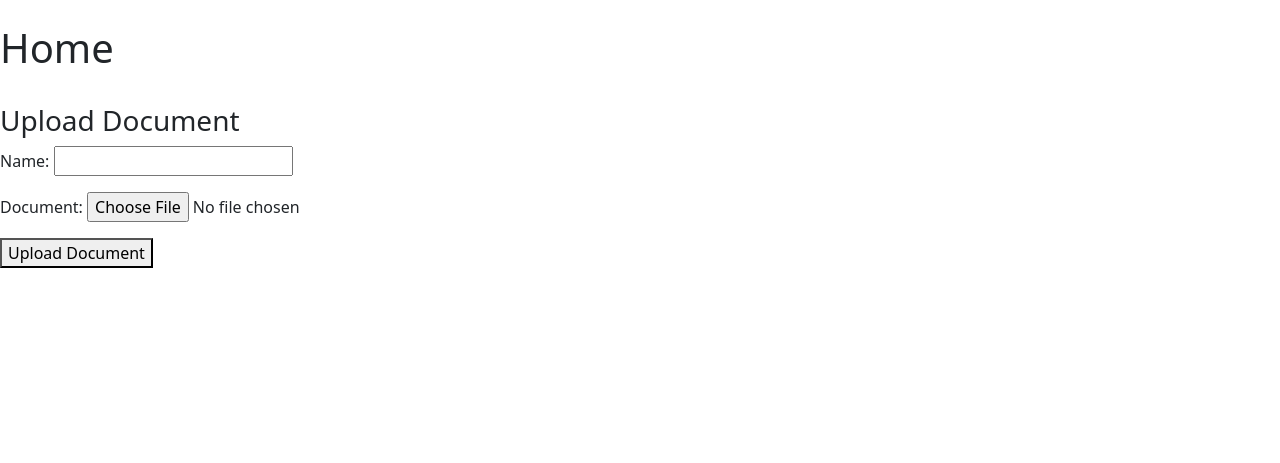
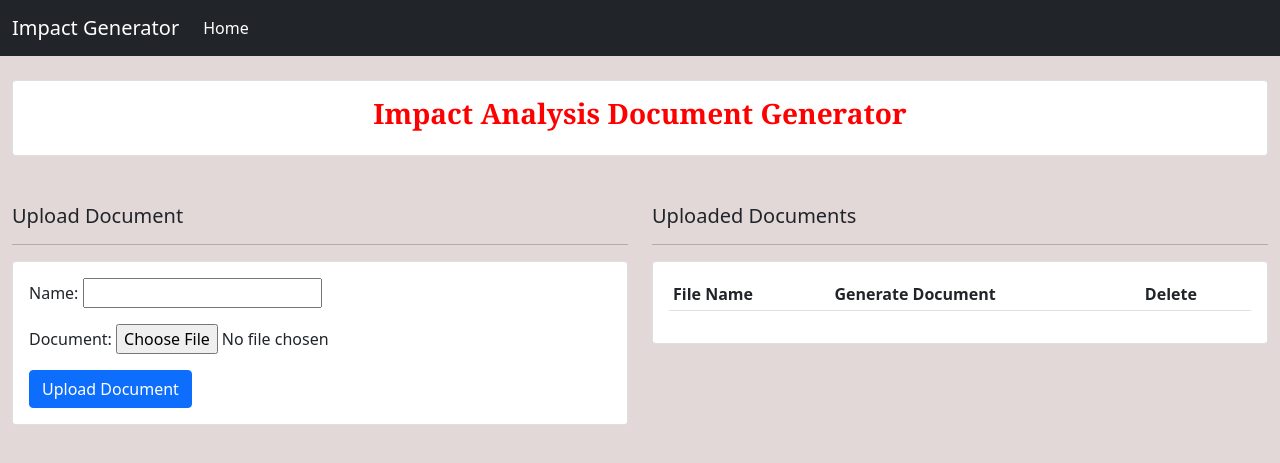
Before and after one commit to gokulakannan19/DJANGO-EXCEL-MAN, a Django app: page / in a window 1280 px wide. Shown: the top 463 px of the page. Run offline with Django 3.2, Linux system fonts and the light colour scheme; data that the repository does not hold is empty.

Commit message:
project completed

```diff
--- a/impactgenerator/templates/impactgenerator/home.html
+++ b/impactgenerator/templates/impactgenerator/home.html
@@ -1,24 +1,54 @@
+
 {% extends 'impactgenerator/main.html' %}
-
+{% load static %}
 
 {% block content %}
 <br>
-    <h1>Home</h1>
-    <br>
-    <h3>Upload Document</h3>
+    <div class="row">
+        <div class="col-md">
+            <div class="card card-body">
+                <h3 style="text-align: center;" id="banner">Impact Analysis Document Generator</h3>
+            </div>
+        </div>
+    </div>
+<br><br>
+    <div class="row">
+        <div class="col-md-6">
+            <h5>Upload Document</h5>
+            <hr>
+            <div class="card card-body">
                 <form method="POST", enctype="multipart/form-data">
                     {% csrf_token %}
                     {{ form.as_p }}
                     <!-- <input type="text" name="name">
                     <input type="file" name="document"> -->
-        <button type="submit">Upload Document</button>
+                    <button class="btn btn-primary" type="submit">Upload Document</button>
                 </form>
+            </div>
+        </div>
+        <div class="col-md-6">
+            <h5>Uploaded Documents</h5>
+            <hr>
+            <div class="card card-body">
 
+                <table class="table table-sm">
+
+                <tr>
+                    <th>File Name</th>
+                    <th>Generate Document</th>
+                    <th>Delete</th>
+                </tr>
 
                 {% for document in documents %}
-        <h3>document.name</h3>
-        <a href="{% url 'create_impact' document.id %}">generate impact doc</a>
+                <tr>
+                    <th>{{ document.name }}</th>
+                    <th><a href="{% url 'create_impact' document.id %}" class="btn btn-warning btn-sm">Generate Impact Document</a></th>
+                    <th><a href="{% url 'delete_document' document.id %}" class="btn btn-danger btn-sm">Delete</a></th>
+                </tr>
                 {% endfor %}
-
+                </table>
+            </div>
+        </div>
+    </div>
 
 {% endblock content %}
--- a/impactgenerator/templates/impactgenerator/main.html
+++ b/impactgenerator/templates/impactgenerator/main.html
@@ -1,4 +1,5 @@
 <!DOCTYPE html>
+{% load static %}
 <html lang="en">
 <head>
     <meta charset="UTF-8">
@@ -10,14 +11,30 @@
     <!-- CSS only -->
     <link href="https://cdn.jsdelivr.net/npm/bootstrap@5.0.2/dist/css/bootstrap.min.css" rel="stylesheet" integrity="sha384-EVSTQN3/azprG1Anm3QDgpJLIm9Nao0Yz1ztcQTwFspd3yD65VohhpuuCOmLASjC" crossorigin="anonymous">
 
+    <!-- Link Custom css -->
+    <link rel="stylesheet" type="text/css" href="{% static 'css/main.css' %}"
+
 </head>
 <body>
+    <nav class="navbar navbar-expand-lg navbar-dark bg-dark">
+        <div class="container-fluid">
+          <a class="navbar-brand" href="#">Impact Generator</a>
+          <button class="navbar-toggler" type="button" data-bs-toggle="collapse" data-bs-target="#navbarNavAltMarkup" aria-controls="navbarNavAltMarkup" aria-expanded="false" aria-label="Toggle navigation">
+            <span class="navbar-toggler-icon"></span>
+          </button>
+          <div class="collapse navbar-collapse" id="navbarNavAltMarkup">
+            <div class="navbar-nav">
+              <a class="nav-link active" aria-current="page" href="#">Home</a>
+            </div>
+          </div>
+        </div>
+      </nav>
 
-
+<div class="container-fluid">
     {% block content %}
 
     {% endblock content %}
-
+</div>
 
 </body>
 <!-- Bootstrap JS -->
--- a/impactgenerator/urls.py
+++ b/impactgenerator/urls.py
@@ -4,7 +4,9 @@ from . import views
 urlpatterns = [
     path('', views.home, name="home"),
     path('create_impact/<str:pk>/', views.create_impact, name="create_impact"),
+    path('delete_document/<str:pk>/',
+         views.delete_document, name="delete_document"),
     # path('upload/', views.upload, name="upload"),
     # path('document/', views.document, name="document"),
-    # path('document/upload/', views.upload_document, name="upload_document")
+    # path('document/upload/', views.upload_document, name="upload_document")delete_document
 ]
--- a/impactgenerator/views.py
+++ b/impactgenerator/views.py
@@ -1,19 +1,12 @@
-from datetime import datetime
-from django import forms
-from django.forms.widgets import DateTimeInput
+from os import write
 from django.shortcuts import render, redirect
-from django.core.files.storage import FileSystemStorage
-from django.core.files import File
-from django.core.files.base import ContentFile, File
 from django.http import HttpResponse
 from .forms import DocumentForm
 from .models import Document
 import pandas as pd
 import openpyxl
 from openpyxl import Workbook
-from openpyxl.styles import Alignment
-from django.conf import settings
-import datetime
+from openpyxl.styles import PatternFill, Border, Side, Alignment, Protection, Font
 
 
 def home(request):
@@ -52,21 +45,64 @@ def create_impact(request, pk):
     write_wb['Sheet'].title = "Impact Analysis"
     write_sheet = write_wb.active
 
-    write_sheet['A1'] = "S.No"
-    write_sheet['B1'] = "Status"
-    write_sheet['C1'] = "Bug ID"
-    write_sheet['D1'] = "Bug Description"
-    write_sheet['E1'] = "DDC"
-    write_sheet['F1'] = "Area of Fix from GE(file name)"
-    write_sheet['G1'] = "Before Fix"
-    write_sheet['H1'] = "After Fix"
-    write_sheet['I1'] = "Scenario description in detail"
-    write_sheet['J1'] = "Expected output"
-    write_sheet['K1'] = "CH LL review status (For J ~ N col)"
-    write_sheet['L1'] = "Retest Result"
-    write_sheet['M1'] = "Executed on (DD/MM/YYYY)"
-    write_sheet['N1'] = "CH Bug ID"
-    write_sheet['O1'] = "Comments"
+    write_sheet.column_dimensions['B'].width = 20
+    write_sheet.column_dimensions['C'].width = 20
+    write_sheet.column_dimensions['D'].width = 50
+    write_sheet.column_dimensions['E'].width = 20
+    write_sheet.column_dimensions['F'].width = 50
+    write_sheet.column_dimensions['G'].width = 50
+    write_sheet.column_dimensions['H'].width = 50
+    write_sheet.column_dimensions['I'].width = 50
+    write_sheet.column_dimensions['J'].width = 50
+    write_sheet.column_dimensions['K'].width = 20
+    write_sheet.column_dimensions['L'].width = 20
+    write_sheet.column_dimensions['M'].width = 20
+    write_sheet.column_dimensions['N'].width = 20
+    write_sheet.column_dimensions['O'].width = 50
+
+    font1 = Font(name='Calibri', bold=True, size=14)
+    font2 = Font(name='Calibri', bold=True, size=11)
+    # Heading row 1
+    write_sheet['B2'] = "Test Execution on"
+    # write_sheet['B2'].font = font1
+    write_sheet['C2'] = ""
+    # write_sheet['C2'].font = font1
+    write_sheet['D2'] = "Executed By"
+    # write_sheet['D2'].font = font1
+    write_sheet['E2'] = ""
+    # write_sheet['E2'].font = font1
+
+    # Heading Row 2
+    write_sheet['B3'] = "Test Execution for"
+    # write_sheet['B3'].font = font1
+    write_sheet['C3'] = ""
+    # write_sheet['C3'].font = font1
+    write_sheet['D3'] = "Reviewed By"
+    # write_sheet['D3'].font = font1
+    write_sheet['E3'] = ""
+    # write_sheet['E3'].font = font1
+    for row in range(2, 4):
+        for col in range(1, write_sheet.max_column+1):
+            write_sheet.cell(row=row, column=col).font = font1
+
+    write_sheet['A5'] = "S.No"
+    write_sheet['B5'] = "Status"
+    write_sheet['C5'] = "Bug ID"
+    write_sheet['D5'] = "Bug Description"
+    write_sheet['E5'] = "DDC"
+    write_sheet['F5'] = "Area of Fix from GE(file name)"
+    write_sheet['G5'] = "Before Fix"
+    write_sheet['H5'] = "Afont1er Fix"
+    write_sheet['I5'] = "Scenario description in detail"
+    write_sheet['J5'] = "Expected output"
+    write_sheet['K5'] = "CH LL review status (For J ~ N col)"
+    write_sheet['L5'] = "Retest Result"
+    write_sheet['M5'] = "Executed on (DD/MM/YYYY)"
+    write_sheet['N5'] = "CH Bug ID"
+    write_sheet['O5'] = "Comments"
+
+    for col in range(1, write_sheet.max_column+1):
+        write_sheet.cell(row=5, column=col).font = font2
 
     # to get the current sheet name
     sheet_name = read_wb.active.title
@@ -90,19 +126,22 @@ def create_impact(request, pk):
             print("found")
             col_value = col
             # print(col_value)
-            count = 2
-            for row_count in range(2, sheet1.max_row):
+            s_no = 1
+            count = 6
+            for row_count in range(2, sheet1.max_row+1):
                 result = sheet1.cell(row_count, col_value).value
 
                 write_sheet['B'+str(count)] = result
+                write_sheet['A'+str(count)] = s_no
                 count = count + 1
+                s_no = s_no+1
                 # print(count)
         elif column_header == "#":
             print("found")
             col_value = col
             # print(col_value)
-            count = 2
-            for row_count in range(2, sheet1.max_row):
+            count = 6
+            for row_count in range(2, sheet1.max_row+1):
                 result = sheet1.cell(row_count, col_value).value
 
                 write_sheet['C'+str(count)] = result
@@ -112,8 +151,8 @@ def create_impact(request, pk):
             print("found")
             col_value = col
             # print(col_value)
-            count = 2
-            for row_count in range(2, sheet1.max_row):
+            count = 6
+            for row_count in range(2, sheet1.max_row+1):
                 result = sheet1.cell(row_count, col_value).value
                 # print(result)
                 result = result.lower()
@@ -157,8 +196,8 @@ def create_impact(request, pk):
             print("found")
             col_value = col
             # print(col_value)
-            count = 2
-            for row_count in range(2, sheet1.max_row):
+            count = 6
+            for row_count in range(2, sheet1.max_row+1):
                 result = sheet1.cell(row_count, col_value).value
 
                 write_sheet['E'+str(count)] = result.strip()
@@ -168,12 +207,34 @@ def create_impact(request, pk):
             print("found")
             col_value = col
             # print(col_value)
-            count = 2
-            for row_count in range(2, sheet1.max_row):
+            count = 6
+            for row_count in range(2, sheet1.max_row+1):
                 result = sheet1.cell(row_count, col_value).value
 
                 write_sheet['D'+str(count)] = result.strip()
                 count = count + 1
 
+    alignment = Alignment(
+        vertical='center',
+        wrap_text=True,
+    )
+
+    for row in range(1, write_sheet.max_row+1):
+        for col in range(1, write_sheet.max_column+1):
+            write_sheet.cell(row=row, column=col).alignment = alignment
     write_wb.save(response)
     return response
+
+
+def delete_document(request, pk):
+    document = Document.objects.get(id=pk)
+
+    if request.method == "POST":
+        document.delete()
+        return redirect('home')
+
+    context = {
+        'document': document
+    }
+
+    return render(request, 'impactgenerator/delete.html', context)
--- /dev/null
+++ b/static/css/main.css
@@ -0,0 +1,10 @@
+body {
+  background-color: rgb(226, 216, 216);
+}
+
+#banner {
+  color: red;
+  font-family: Cambria, Cochin, Georgia, Times, "Times New Roman", serif;
+  font-weight: bold;
+  font-stretch: expanded;
+}
```
Also changed, not shown: impactgenerator/templates/impactgenerator/delete.html (added, +24 -0 lines), impactgenerator/templates/impactgenerator/document.html (deleted, +0 -8 lines), impactgenerator/templates/impactgenerator/upload.html (deleted, +0 -13 lines), impactgenerator/templates/impactgenerator/upload_document.html (deleted, +0 -16 lines), db.sqlite3, impactgenerator/templates/impactgenerator/generate_document.html (deleted), 2 other files. Lines whose indentation alone changed are shown as unchanged.
